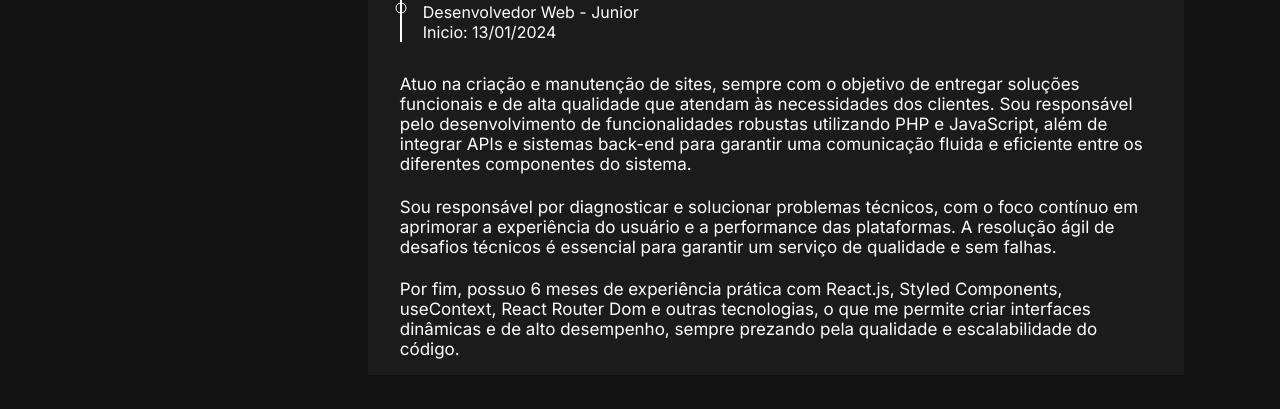
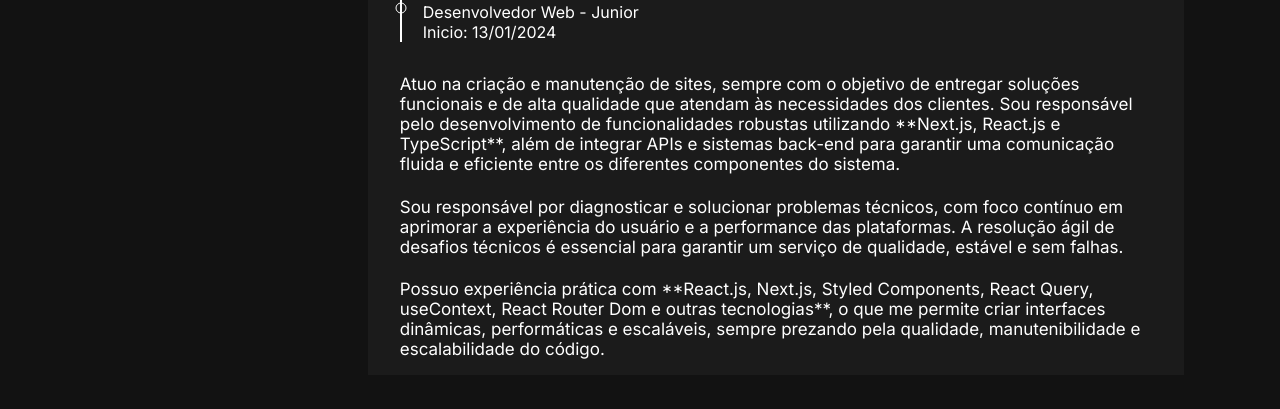
Before and after one commit to Guilhermesoliveira21/Portifolio-2.0, a React (Vite) app: page / in a window 1280 px wide. Shown: the part 7381-7790 px from the top of the page. Built offline with nearby package versions, Linux system fonts and the light colour scheme.

Commit message:
Update index.jsx

```diff
--- a/src/components/Experiencia/index.jsx
+++ b/src/components/Experiencia/index.jsx
@@ -18,10 +18,13 @@
                 }
             ],
             'descricao': [
-                'Atuo na criação e manutenção de sites, sempre com o objetivo de entregar soluções funcionais e de alta qualidade que atendam às necessidades dos clientes. Sou responsável pelo desenvolvimento de funcionalidades robustas utilizando PHP e JavaScript, além de integrar APIs e sistemas back-end para garantir uma comunicação fluida e eficiente entre os diferentes componentes do sistema.',
-                'Sou responsável por diagnosticar e solucionar problemas técnicos, com o foco contínuo em aprimorar a experiência do usuário e a performance das plataformas. A resolução ágil de desafios técnicos é essencial para garantir um serviço de qualidade e sem falhas.',
-                'Por fim, possuo 6 meses de experiência prática com React.js, Styled Components, useContext, React Router Dom e outras tecnologias, o que me permite criar interfaces dinâmicas e de alto desempenho, sempre prezando pela qualidade e escalabilidade do código.'
-            ]
+  'Atuo na criação e manutenção de sites, sempre com o objetivo de entregar soluções funcionais e de alta qualidade que atendam às necessidades dos clientes. Sou responsável pelo desenvolvimento de funcionalidades robustas utilizando **Next.js, React.js e TypeScript**, além de integrar APIs e sistemas back-end para garantir uma comunicação fluida e eficiente entre os diferentes componentes do sistema.',
+
+  'Sou responsável por diagnosticar e solucionar problemas técnicos, com foco contínuo em aprimorar a experiência do usuário e a performance das plataformas. A resolução ágil de desafios técnicos é essencial para garantir um serviço de qualidade, estável e sem falhas.',
+
+  'Possuo experiência prática com **React.js, Next.js, Styled Components, React Query, useContext, React Router Dom e outras tecnologias**, o que me permite criar interfaces dinâmicas, performáticas e escaláveis, sempre prezando pela qualidade, manutenibilidade e escalabilidade do código.'
+]
+
         },
         {
             'name': 'Suzano S.A',
```
